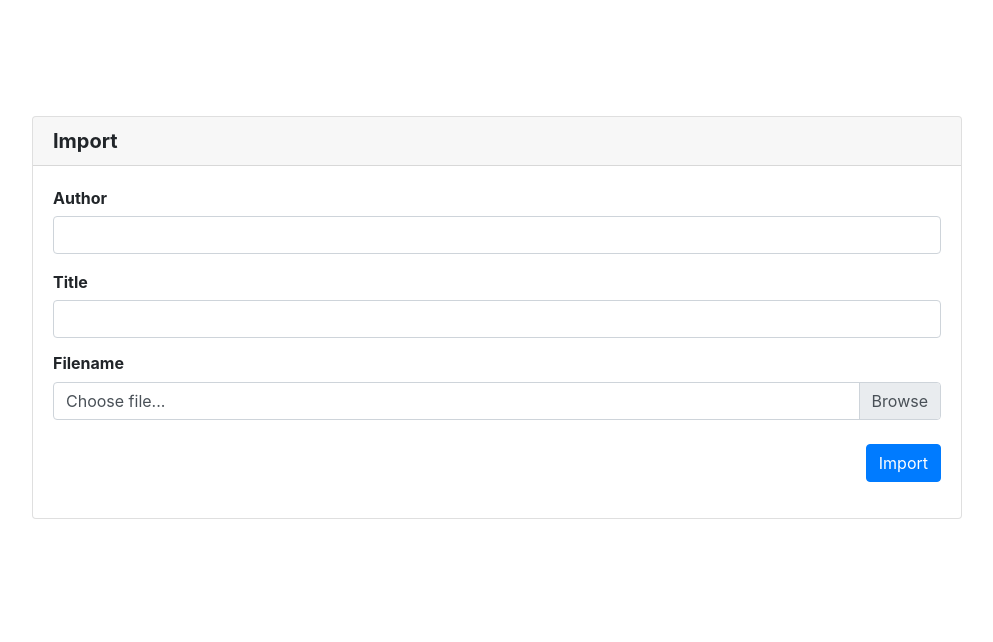
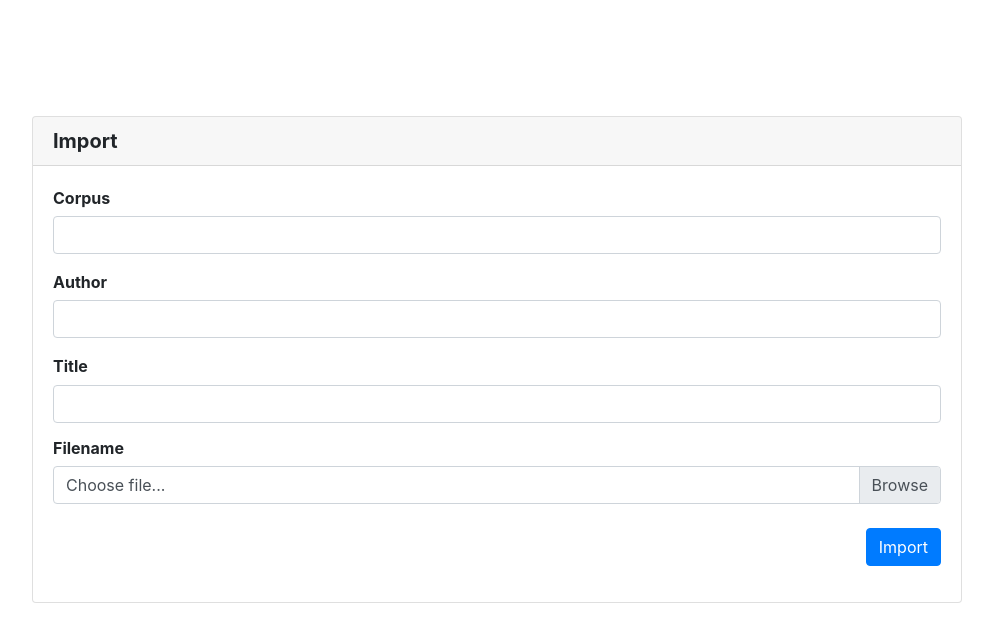
Before and after one commit to cylleneus/cylleneus, a Flask app: page /import in a window 1280 px wide. Shown: the part 112-754 px from the top of the page, without its empty margins (143-1136 px from the left). Run offline with Flask 2, Linux system fonts and the light colour scheme; parts of the project's set-up code (start-up, migrations or seed data) failed here and were passed over; some libraries are stand-ins or nearby versions.

Commit message:
improvements to search UIs

```diff
--- a/cylleneus/cylleneus.py
+++ b/cylleneus/cylleneus.py
@@ -123,7 +123,8 @@ def index():
     if _corpus:
         repl.info(Palette.BOLD.format(f"corpus '{_corpus.name}', {_corpus.doc_count_all} documents indexed"))
         for docix, doc in sorted(_corpus.iter_docs(), key=lambda x: x[0]):
-            repl.info(Palette.GREY.format(f"{docix}. {doc['author'].title()}, {doc['title'].title()}"))
+            repl.info(Palette.GREY.format(f"[{docix}] {doc['author'].title()}, {doc['title'].title()} ["
+                                          f"{doc['filename']}]"))
     else:
         repl.error("no corpus selected")
 
--- a/cylleneus/web/app/templates/import.html
+++ b/cylleneus/web/app/templates/import.html
@@ -7,6 +7,17 @@
             <h5 class="card-header font-weight-bold">Import</h5>
             <div class="card-body">
                 <form action="/import" method="POST" enctype="multipart/form-data">
+                    <div class="form-group">
+                        <label class="h6 font-weight-bold" for="corpus">Corpus</label>
+                        <input type="text"
+                               class="form-control"
+                               name="corpus"
+                               autocomplete="off"
+                               value="{{ corpus }}"
+                               placeholder=""
+                               required="required"
+                               id="corpus"/>
+                    </div>
                     <div class="form-group">
                         <label class="h6 font-weight-bold" for="author">Author</label>
                         <input type="text"
--- a/cylleneus/web/app/views.py
+++ b/cylleneus/web/app/views.py
@@ -16,15 +16,16 @@ for path in Path(settings.ROOT_DIR + '/corpus').glob('*'):
         _corpora.append(path.name)
 
 
-def import_text(author, title, filename, content):
+def import_text(corpus, author, title, filename, content):
     kwargs = {
+        'corpus': corpus,
         'author': author,
         'title': title,
         'filename': filename,
     }
 
     try:
-        c = Corpus('imported')
+        c = Corpus(corpus)
         w = Work(c, author=author, title=title)
         ndocs = c.doc_count_all
         w.indexer.from_string(content=content, **kwargs)
@@ -89,18 +90,20 @@ def collection():
 def _import():
     form = request.form
 
+    corpus = form.get('corpus', None)
     author = form.get('author', None)
     title = form.get('title', None)
     filename = form.get('filename', None)
     content = form.get('content', None)
 
     if filename is not None and content is not None:
-        success = import_text(author, title, filename, content)
+        success = import_text(corpus, author, title, filename, content)
     else:
         success = False
 
     response = {
             'filename': filename if filename else "Choose file...",
+            'corpus': corpus if corpus else "",
             'author': author if author else "",
             'title': title if title else "",
             'content': content if content else "",
```
